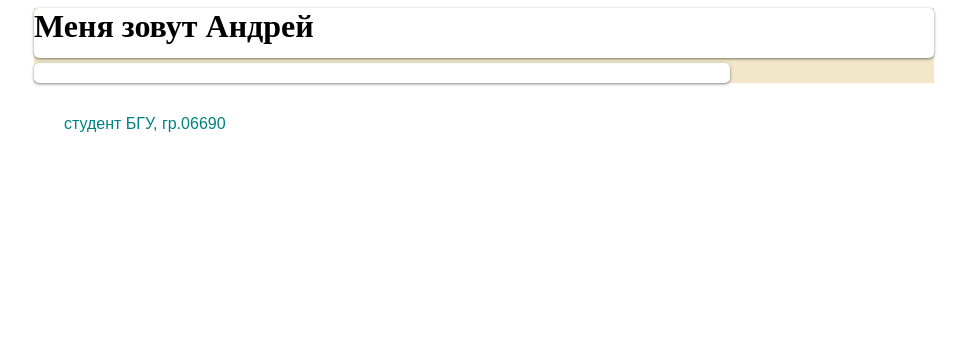
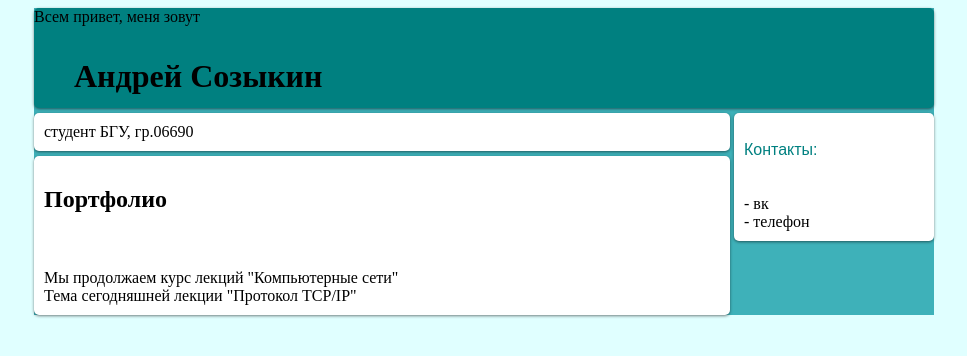
Before and after one commit to pato-cadaver/test-bsu-repo-andreyt, a plain HTML site: page portfolio.html in a window 1280 px wide. Shown: the whole page, without its empty margins (156-1123 px from the left). Drawn offline with Linux system fonts and the light colour scheme.

Commit message:
02.12.21_17:24_3 пара у жигжитова

```diff
--- a/portfolio.html
+++ b/portfolio.html
@@ -20,14 +20,27 @@
 -->
 
 
-<body>
+<body bgcolor = lightcyan>
     <div id="wrapper">
-    <div id="header">
-        <h1>Меня зовут Андрей</h1>
-    </div>
-    <div id="content">
-        <p class="block">студент БГУ, гр.06690</p>
-    </div>
+        <div id="header">
+            Всем привет, меня зовут
+            <br><h1><blockquote>Андрей Созыкин</blockquote></h1>
+        </div>
+        <div id="rightcont">
+            <p class="block">Контакты:</p>
+            <br>
+            <br>- вк
+            <br>- телефон
+        </div>
+        <div id="content">
+             студент БГУ, гр.06690
+        </div>
+        <div id="content">
+            <h2>Портфолио</h2>
+            <br>
+            <br>Мы продолжаем курс лекций "Компьютерные сети"
+            <br>Тема сегодняшней лекции "Протокол TCP/IP"
+       </div>
     </div>
 </body>
 </html>
--- a/portfolio1.css
+++ b/portfolio1.css
@@ -1,21 +1,20 @@
 .block {
     display: inline-block;
-    float: left;
-    position: relative;
-    margin-bottom: 50px;
+    /*position: relative;*/
+    /*margin-bottom: 50px;
     margin: 20px auto;
     padding: 20px;
-    vertical-align: middle;
+    vertical-align: middle; */
     line-height: 30px;
     font: 16px/1.4 Arial,sans-serif;
     color: teal;
   }
-  #wrapper{width: 900px; margin: 0 auto; background:#f2e8c9;
+  #wrapper{width: 900px; margin: 0 auto; background:#3eb1b9;
   }
   #header{
 position:relative;
-height: 50px;
-background-color: #ffffff;
+height: 100px;
+background-color: teal;
  margin-bottom: 5px;
 border-radius: 5px;
 box-shadow: rgba(0,0,0,0.5) 0px 1px 3px;
@@ -27,3 +26,11 @@ padding: 10px;
 background: #ffffff;
 border-radius: 5px;
 box-shadow: rgba(0,0,0,0.5) 0px 1px 3px;}
+  #rightcont{
+      background-color: #ffffff;
+      width: 180px;
+      padding: 10px;
+      float: right;
+      border-radius: 5px;
+      box-shadow: rgba(0,0,0,0.5) 0px 1px 3px;
+}
```
Also changed, not shown: README.md.
